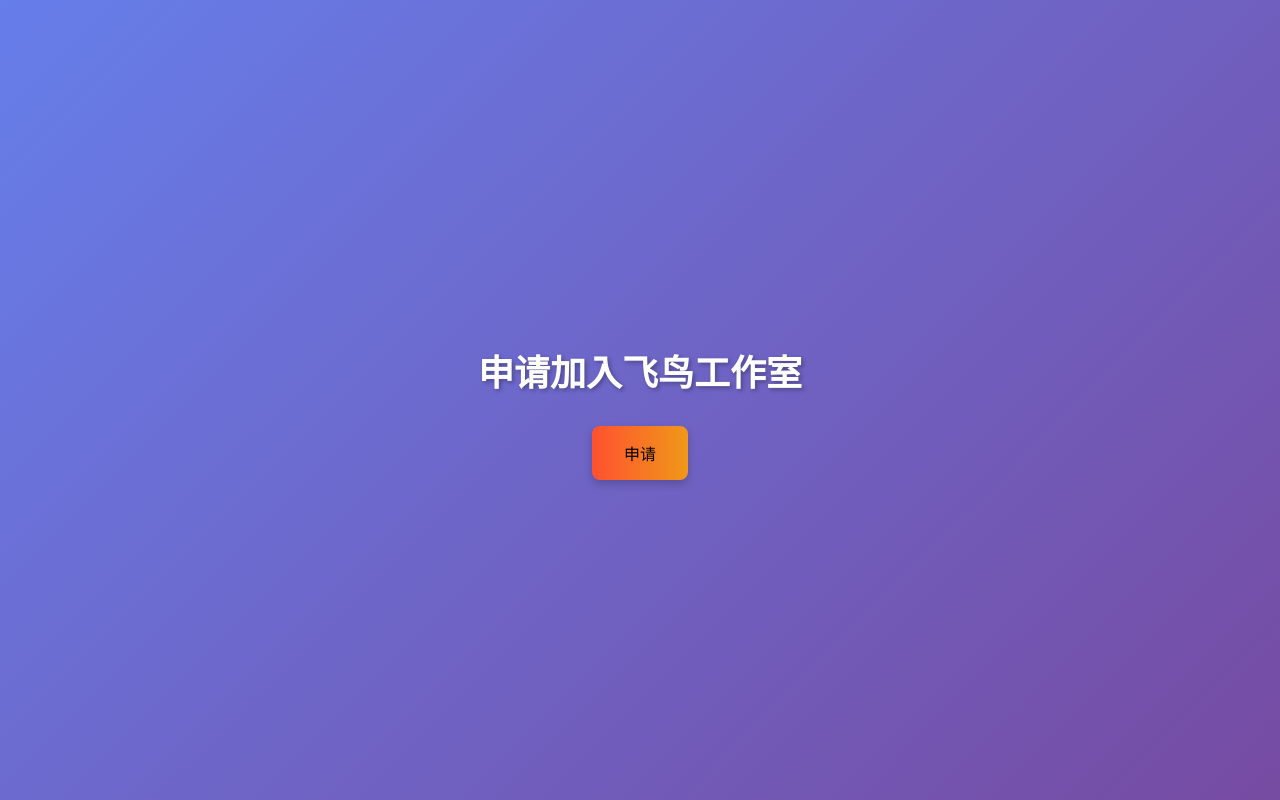
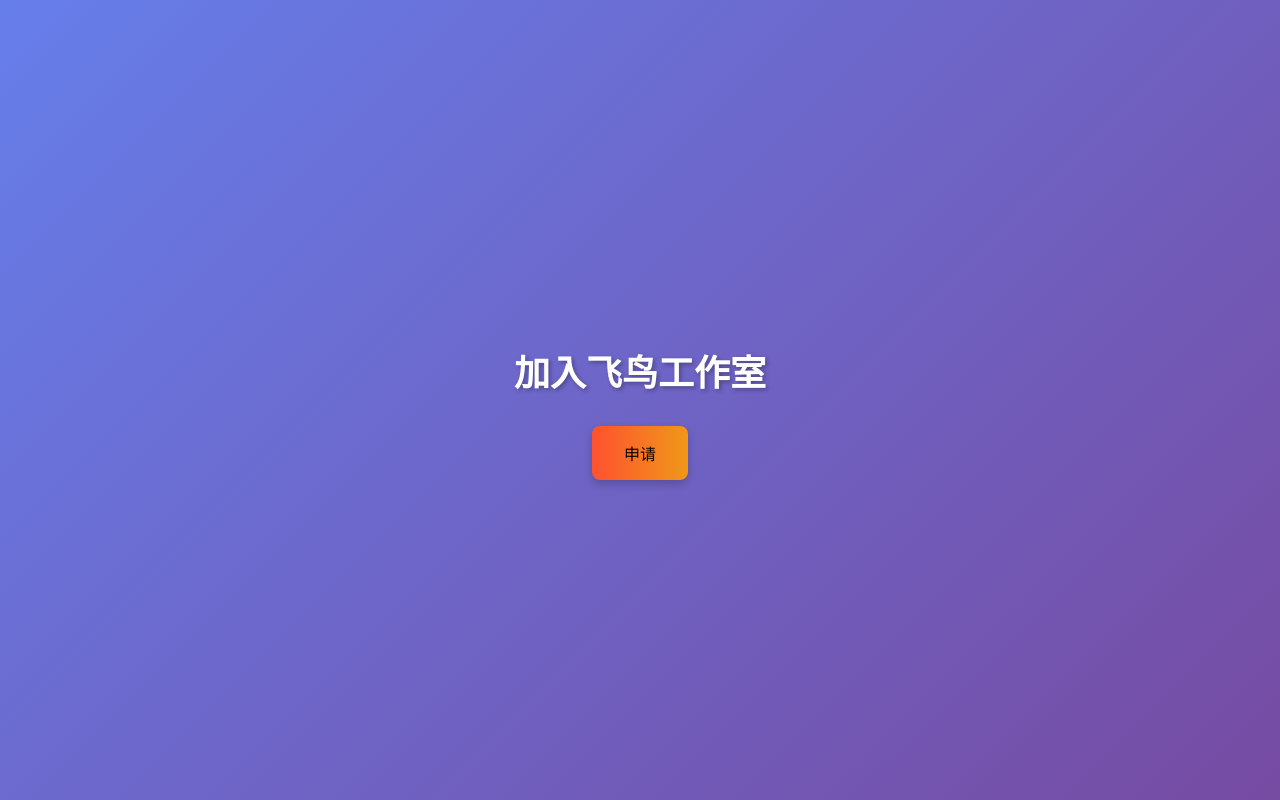
Before and after one commit to XioahuW/Join-Asuka-Studios, a plain HTML site: page index.html in a window 1280 px wide. Drawn offline with Linux system fonts and the light colour scheme.

Commit message:
Update index.html

```diff
--- a/index.html
+++ b/index.html
@@ -5,7 +5,7 @@
   <!-- 定义文档类型为HTML，语言为英语（可按需修改） -->
   <meta charset="UTF-8">
   <!-- 设置字符编码为UTF-8 -->
-  <title>申请加入飞鸟工作室</title>
+  <title>申请-加入飞鸟工作室</title>
   <style>
     /* 整体页面背景设置为渐变背景，营造出优雅的视觉效果 */
     body {
@@ -119,7 +119,7 @@
 
 <body>
   <!-- 页面主标题 -->
-  <h1>申请加入飞鸟工作室</h1>
+  <h1>加入飞鸟工作室</h1>
   <!-- 申请按钮，点击触发openModal函数打开弹窗 -->
   <button id="applyButton" onclick="openModal()">申请</button>
 
```
